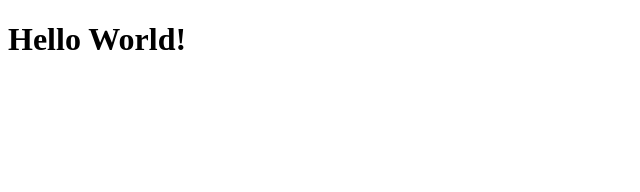
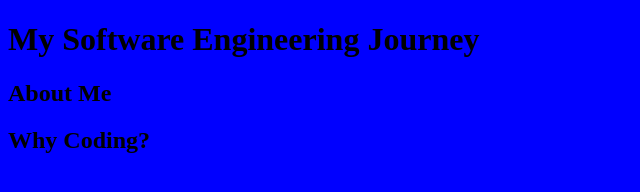
Before and after one commit to jsnidar/FlatIron-SE-Bootcamp-Blog, a plain HTML site: page index.html in a window 1280 px wide. Shown: the whole page, without its empty margins (0-640 px from the left). Drawn offline with Linux system fonts and the light colour scheme.

Commit message:
add style.css, connect to index.html

```diff
--- a/index.html
+++ b/index.html
@@ -1,9 +1,12 @@
 <!DOCTYPE html>
 <html lang="en">
     <head>
+        <link rel="stylesheet" href="style.css">
         <title>My Website</title>
     </head>
     <body>
-        <h1>Hello World!</h1>
+        <h1>My Software Engineering Journey</h1>
+        <h2>About Me</h2>
+        <h2>Why Coding?</h2>
     </body>
 </html>
--- /dev/null
+++ b/style.css
@@ -0,0 +1,3 @@
+body {
+    background: blue;
+}
```
